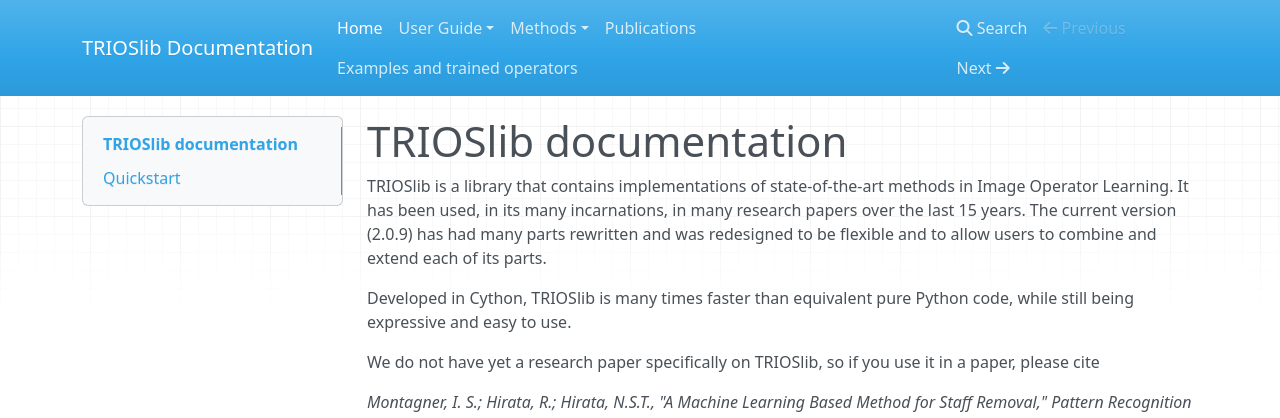
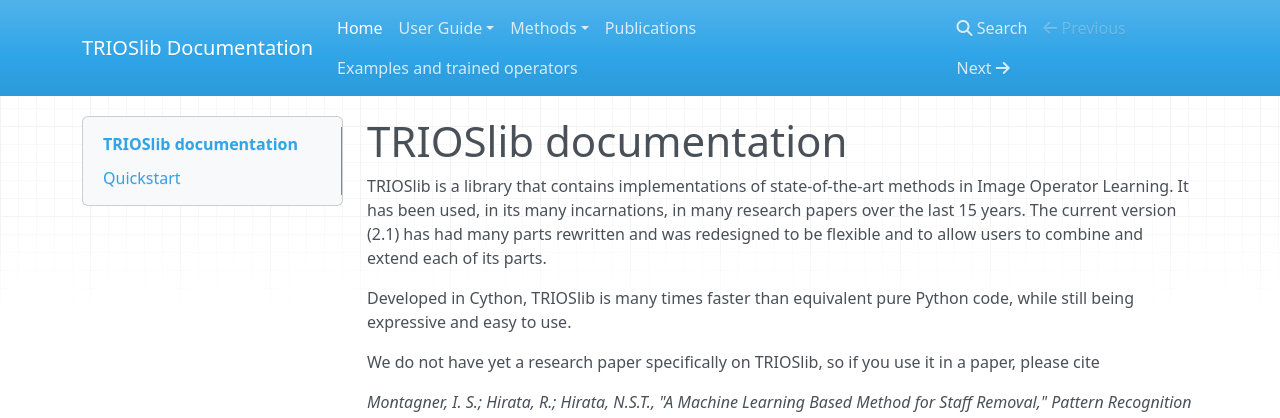
Before and after one commit to trioslib/trios, an MkDocs documentation site: the page built from docs/index.md, in a window 1280 px wide and 997 px high. Shown: the top 418 px of the window. Built offline with MkDocs 1.6.1, drawn with Linux system fonts in a browser that asks for light colours; nearby versions of some CDN libraries; old or Windows-style settings are respelled for this version of MkDocs.

Commit message:
Update version number in home page.

```diff
--- a/docs/index.md
+++ b/docs/index.md
@@ -3,7 +3,7 @@
 
 TRIOSlib is a library that contains implementations of state-of-the-art methods in Image Operator Learning.
 It has been used, in its many incarnations, in many research papers over the last 15 years.
-The current version (2.0.9) has had many parts rewritten and was redesigned to be flexible and
+The current version (2.1) has had many parts rewritten and was redesigned to be flexible and
 to allow users to combine and extend each of its parts.
 
 Developed in Cython, TRIOSlib is many times faster than equivalent pure Python code, while
```
